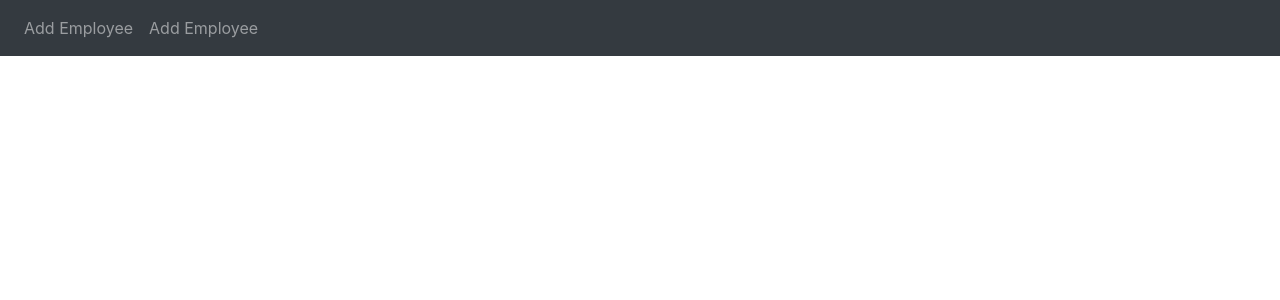
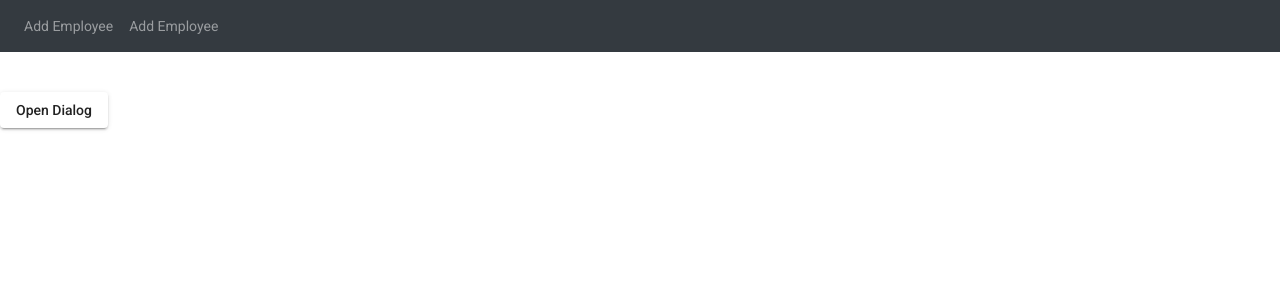
Before and after one commit to zahidcsepstu/ReactiveForm-Frontend, an Angular app: page / in a window 1280 px wide. Shown: the top 300 px of the page. Built offline with nearby package versions, Linux system fonts and the light colour scheme.

Commit message:
dialog Added

```diff
--- a/angular.json
+++ b/angular.json
@@ -28,6 +28,7 @@
                             "src/assets"
                         ],
                         "styles": [
+                            "./node_modules/@angular/material/prebuilt-themes/indigo-pink.css",
                             "src/styles.css"
                         ],
                         "scripts": []
@@ -91,6 +92,7 @@
                             "src/assets"
                         ],
                         "styles": [
+                            "./node_modules/@angular/material/prebuilt-themes/indigo-pink.css",
                             "src/styles.css"
                         ],
                         "scripts": []
--- a/src/app/app.module.ts
+++ b/src/app/app.module.ts
@@ -11,14 +11,27 @@
 import { SidenavComponent } from './sidenav/sidenav.component';
 import { HttpClientModule } from '@angular/common/http';
 import { RouterModule } from '@angular/router';
+import { BrowserAnimationsModule } from '@angular/platform-browser/animations';
+
+import { MatDialogModule } from '@angular/material/dialog';
+
+import { MatButtonModule } from '@angular/material/button';
+import { DialogComponent } from './dialog/dialog.component';
+
+
 
 @NgModule({
     declarations: [
         AppComponent,
         CoursesComponent,
         ContactFormComponent,
+        SidenavComponent,
         SignupFormComponent,
-        SidenavComponent
+        DialogComponent
+    ],
+    entryComponents: [DialogComponent],
+    exports: [
+
     ],
     imports: [
         BrowserModule,
@@ -26,6 +39,8 @@
         FormsModule,
         ReactiveFormsModule,
         HttpClientModule,
+        MatButtonModule,
+        MatDialogModule,
         RouterModule.forRoot(
             [
                 {
@@ -37,7 +52,8 @@
                     component: CoursesComponent
                 }
             ]
-        )
+        ),
+        BrowserAnimationsModule
     ],
     providers: [],
     bootstrap: [AppComponent]
--- a/src/app/app/app.component.html
+++ b/src/app/app/app.component.html
@@ -1 +1,2 @@
 <app-sidenav></app-sidenav>
+<button (click)="openDialog" mat-raised-button>Open Dialog</button>
--- a/src/app/app/app.component.ts
+++ b/src/app/app/app.component.ts
@@ -1,4 +1,8 @@
+import { DialogComponent } from './../dialog/dialog.component';
+import { MatDialog } from '@angular/material/dialog';
+
 import { Component } from '@angular/core';
+
 
 @Component({
     selector: 'app-root',
@@ -7,4 +11,17 @@
 })
 export class AppComponent {
     title = 'test';
+
+    constructor(private dialog: MatDialog) { }
+
+    ngOnInit(): void {
+    }
+
+    openDialog() {
+        const dialogRef = this.dialog.open(DialogComponent);
+
+        dialogRef.afterClosed().subscribe(result => {
+            console.log(`Dialog result: ${result}`);
+        });
+    }
 }
--- /dev/null
+++ b/src/app/dialog/dialog.component.html
@@ -0,0 +1 @@
+<p>dialog works!</p>
--- /dev/null
+++ b/src/app/dialog/dialog.component.ts
@@ -0,0 +1,15 @@
+import { Component, OnInit } from '@angular/core';
+
+@Component({
+  selector: 'app-dialog',
+  templateUrl: './dialog.component.html',
+  styleUrls: ['./dialog.component.css']
+})
+export class DialogComponent implements OnInit {
+
+  constructor() { }
+
+  ngOnInit(): void {
+  }
+
+}
--- a/src/app/sidenav/sidenav.component.html
+++ b/src/app/sidenav/sidenav.component.html
@@ -8,6 +8,8 @@
         </li>
     </ul>
 </nav>
+
+
 <div style="padding:20px ;">
     <router-outlet></router-outlet>
 </div>
--- a/src/app/sidenav/sidenav.component.ts
+++ b/src/app/sidenav/sidenav.component.ts
@@ -1,3 +1,5 @@
+import { DialogComponent } from './../dialog/dialog.component';
+import { MatDialog } from '@angular/material/dialog';
 import { Component, OnInit } from '@angular/core';
 
 @Component({
@@ -7,9 +9,16 @@
 })
 export class SidenavComponent implements OnInit {
 
-    constructor() { }
+    constructor(private dialog: MatDialog) { }
 
     ngOnInit(): void {
     }
 
+    openDialog() {
+        const dialogRef = this.dialog.open(DialogComponent);
+
+        dialogRef.afterClosed().subscribe(result => {
+            console.log(`Dialog result: ${result}`);
+        });
+    }
 }
--- a/src/index.html
+++ b/src/index.html
@@ -7,9 +7,12 @@
     <base href="/">
     <meta name="viewport" content="width=device-width, initial-scale=1">
     <link rel="icon" type="image/x-icon" href="favicon.ico">
+    <link rel="preconnect" href="https://fonts.gstatic.com">
+    <link href="https://fonts.googleapis.com/css2?family=Roboto:wght@300;400;500&display=swap" rel="stylesheet">
+    <link href="https://fonts.googleapis.com/icon?family=Material+Icons" rel="stylesheet">
 </head>
 
-<body>
+<body class="mat-typography">
     <app-root></app-root>
 </body>
 
--- a/src/styles.css
+++ b/src/styles.css
@@ -1,7 +1,8 @@
 /* You can add global styles to this file, and also import other style files */
 @import "~bootstrap/dist/css/bootstrap.css";
-
 
 .form-control.ng-touched.ng-invalid{
     border: 2px solid red;
 }
+html, body { height: 100%; }
+body { margin: 0; font-family: Roboto, "Helvetica Neue", sans-serif; }
```
Also changed, not shown: package.json (indentation only), src/app/dialog/dialog.component.css (added), 2 other files (tests, documents, lock files or other folders).
